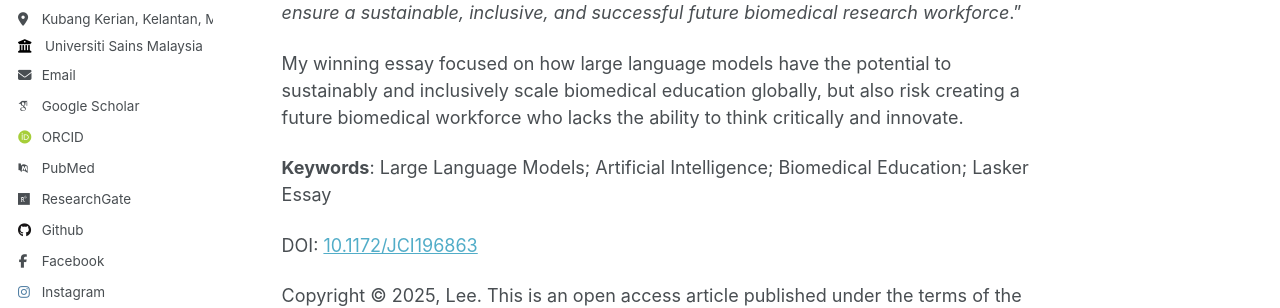
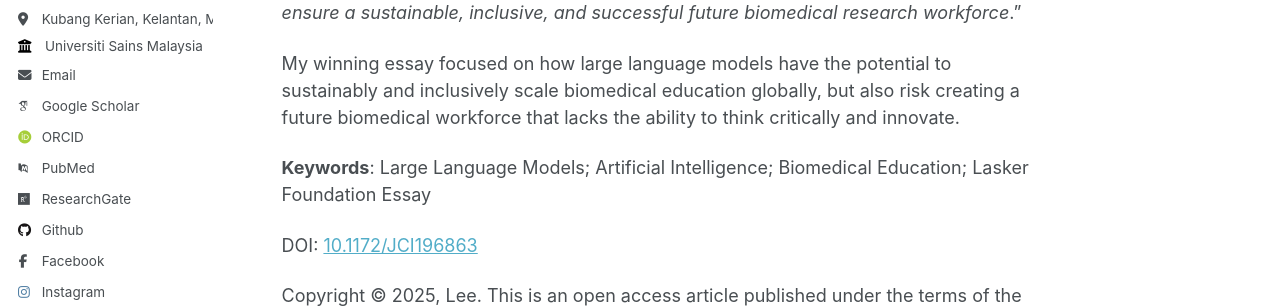
Before and after one commit to shenhanlee/shenhanlee.github.io, a Jekyll site: the page built from _publications/2025-07-15-biomedical-education-large-language-models.md, in a window 1280 px wide and 900 px high. Shown: the part 440-748 px from the top of the window. Built offline with Jekyll 4.4.1, drawn with Linux system fonts in a browser that asks for light colours; some web fonts are replaced.

Commit message:
Merge remote-tracking branch 'origin/master'

```diff
--- a/_publications/2025-07-15-biomedical-education-large-language-models.md
+++ b/_publications/2025-07-15-biomedical-education-large-language-models.md
@@ -17,9 +17,9 @@ Shen-Han Lee <sup>1*</sup>
 
 For the [Lasker Foundation 2025 Essay Contest](https://laskerfoundation.org/meet-winners-2025-essay-contest/), early-career scientists and health professionals were asked to "<i>identify a specific innovation in education or training to help ensure a sustainable, inclusive, and successful future biomedical research workforce</i>."
 
-My winning essay focused on how large language models have the potential to sustainably and inclusively scale biomedical education globally, but also risk creating a future biomedical workforce who lacks the ability to think critically and innovate.
+My winning essay focused on how large language models have the potential to sustainably and inclusively scale biomedical education globally, but also risk creating a future biomedical workforce that lacks the ability to think critically and innovate.
 
-<b>Keywords</b>: Large Language Models; Artificial Intelligence; Biomedical Education; Lasker Essay
+<b>Keywords</b>: Large Language Models; Artificial Intelligence; Biomedical Education; Lasker Foundation Essay
 
 DOI: [10.1172/JCI196863](https://doi.org/10.1172/JCI196863)
 
```
